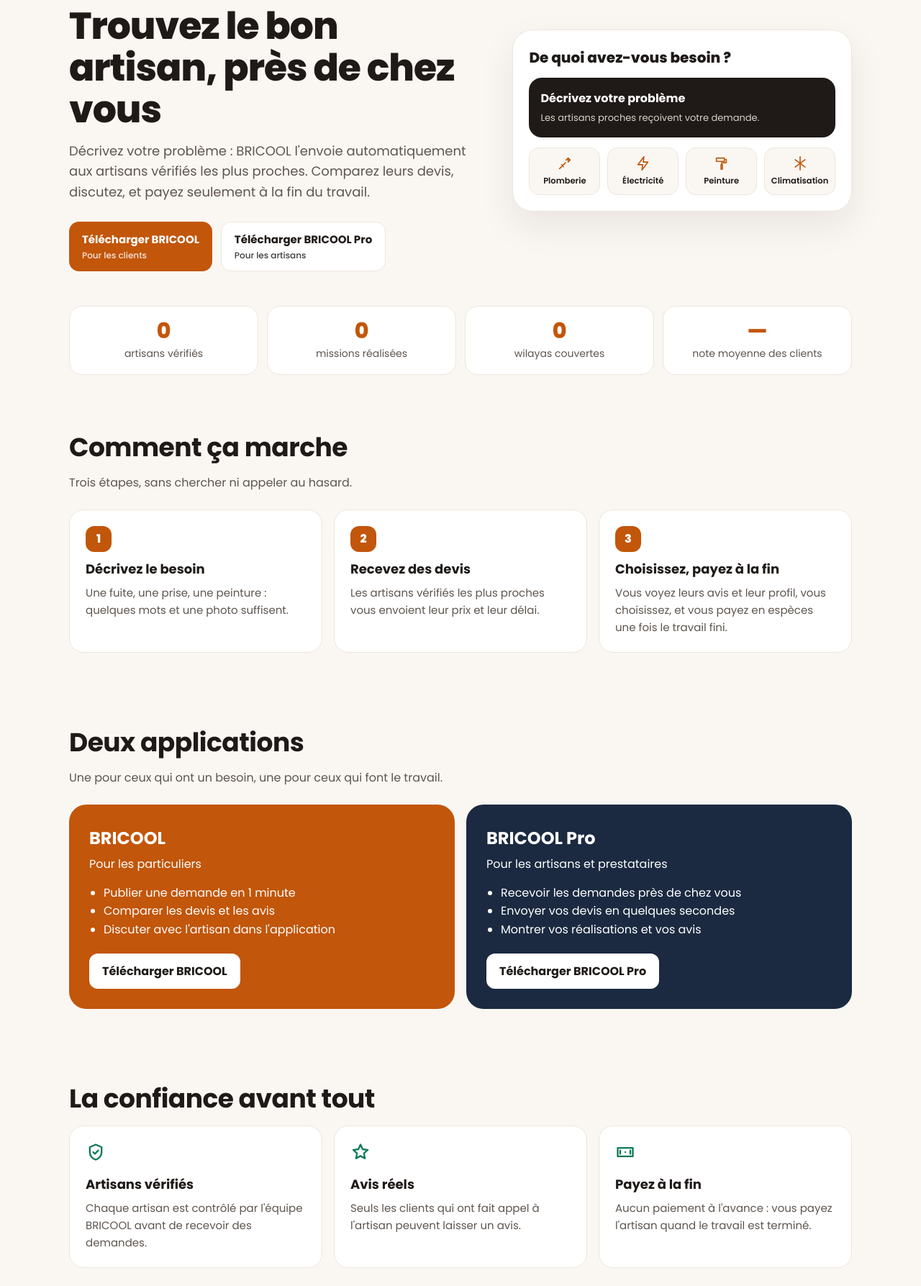
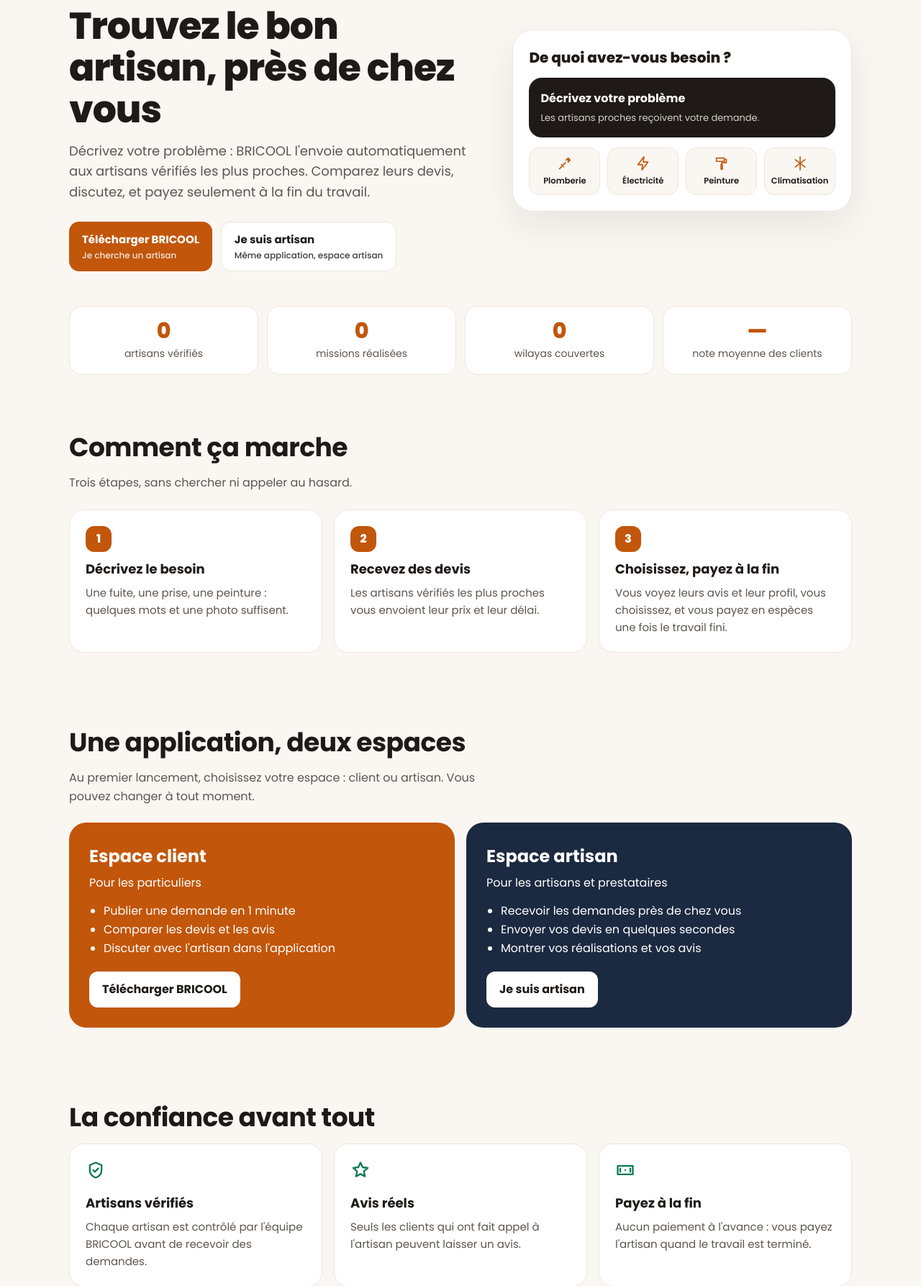
Before and after one commit to mdbrahimo19-stack/tous-types-de-bricolage, a Django app: page / in a window 1280 px wide. Shown: the part 163-1950 px from the top of the page at 72% size. Run offline with Django 5.2, Linux system fonts and the light colour scheme; data that the repository does not hold is empty.

Commit message:
Site : textes pour l'application unique (espace client / espace artisan)
Co-Authored-By: Claude Opus 5.5 <noreply@anthropic.com>

```diff
--- a/backend/apps/accounts/templates/site/accueil.html
+++ b/backend/apps/accounts/templates/site/accueil.html
@@ -142,10 +142,10 @@
   <section id="apps"><div class="wrap">
     <h2>{{ t.apps_title }}</h2><p class="sub">{{ t.apps_sub }}</p>
     <div class="apps">
-      <div class="app client"><h3>BRICOOL</h3><div>{{ t.client_for }}</div>
+      <div class="app client"><h3>{{ t.space_client }}</h3><div>{{ t.client_for }}</div>
         <ul>{% for li in t.client_points %}<li>{{ li }}</li>{% endfor %}</ul>
         <a class="dl" href="{{ download_client }}">{{ t.dl_client }}</a></div>
-      <div class="app pro"><h3>BRICOOL Pro</h3><div>{{ t.pro_for }}</div>
+      <div class="app pro"><h3>{{ t.space_pro }}</h3><div>{{ t.pro_for }}</div>
         <ul>{% for li in t.pro_points %}<li>{{ li }}</li>{% endfor %}</ul>
         <a class="dl" href="{{ download_pro }}">{{ t.dl_pro }}</a></div>
     </div>
--- a/backend/apps/accounts/views.py
+++ b/backend/apps/accounts/views.py
@@ -193,8 +193,8 @@ _SITE_TEXT = {
         "h1": "Trouvez le bon artisan, près de chez vous",
         "lead": "Décrivez votre problème : BRICOOL l'envoie automatiquement aux artisans vérifiés les plus proches. "
                 "Comparez leurs devis, discutez, et payez seulement à la fin du travail.",
-        "dl_client": "Télécharger BRICOOL", "dl_client_sub": "Pour les clients",
-        "dl_pro": "Télécharger BRICOOL Pro", "dl_pro_sub": "Pour les artisans",
+        "dl_client": "Télécharger BRICOOL", "dl_client_sub": "Je cherche un artisan", "space_client": "Espace client", "space_pro": "Espace artisan",
+        "dl_pro": "Je suis artisan", "dl_pro_sub": "Même application, espace artisan",
         "mock_q": "De quoi avez-vous besoin ?", "mock_card": "Décrivez votre problème",
         "mock_card_sub": "Les artisans proches reçoivent votre demande.",
         "how_title": "Comment ça marche", "how_sub": "Trois étapes, sans chercher ni appeler au hasard.",
@@ -204,7 +204,7 @@ _SITE_TEXT = {
             {"t": "Choisissez, payez à la fin", "p": "Vous voyez leurs avis et leur profil, vous choisissez, et vous payez "
                                                    "en espèces une fois le travail fini."},
         ],
-        "apps_title": "Deux applications", "apps_sub": "Une pour ceux qui ont un besoin, une pour ceux qui font le travail.",
+        "apps_title": "Une application, deux espaces", "apps_sub": "Au premier lancement, choisissez votre espace : client ou artisan. Vous pouvez changer à tout moment.",
         "client_for": "Pour les particuliers",
         "client_points": ["Publier une demande en 1 minute", "Comparer les devis et les avis",
                           "Discuter avec l'artisan dans l'application"],
@@ -226,13 +226,13 @@ _SITE_TEXT = {
             {"q": "BRICOOL est-il gratuit pour les clients ?", "a": "Oui. Publier une demande, recevoir des devis et discuter avec les artisans est gratuit."},
             {"q": "Comment les artisans sont-ils vérifiés ?", "a": "L'équipe BRICOOL contrôle chaque profil d'artisan avant qu'il puisse envoyer des devis."},
             {"q": "Comment se passe le paiement ?", "a": "Vous payez l'artisan directement, en espèces, à la fin du travail."},
-            {"q": "Je suis artisan : comment rejoindre BRICOOL ?", "a": "Téléchargez BRICOOL Pro, inscrivez-vous avec votre numéro et complétez votre profil : l'équipe valide votre compte."},
+            {"q": "Je suis artisan : comment rejoindre BRICOOL ?", "a": "Téléchargez BRICOOL, choisissez « Je suis artisan », inscrivez-vous avec votre numéro et complétez votre profil : l'équipe valide votre compte."},
             {"q": "Mes données sont-elles protégées ?", "a": "Oui, conformément à la loi 18-07. Votre numéro n'est partagé qu'après l'acceptation d'un devis."},
         ],
         "privacy": "Politique de confidentialité",
         "stats_label": "BRICOOL en chiffres", "stat_artisans": "artisans vérifiés", "stat_missions": "missions réalisées",
         "stat_wilayas": "wilayas couvertes", "stat_rating": "note moyenne des clients",
-        "promo_pro_title": "Vous êtes artisan ? Rejoignez BRICOOL Pro",
+        "promo_pro_title": "Vous êtes artisan ? Rejoignez BRICOOL",
         "promo_pro_text": "Recevez les demandes des clients près de chez vous. À l'inscription :",
         "promo_pro_points": "points offerts.",
         "artisans_short": "artisans", "featured_title": "Nos artisans les mieux notés",
@@ -248,8 +248,8 @@ _SITE_TEXT = {
         "switch": "Français", "eyebrow": "حرفيون موثّقون في كل الجزائر",
         "h1": "اعثر على الحرفي المناسب بالقرب منك",
         "lead": "صف مشكلتك: يرسلها BRICOOL تلقائياً إلى أقرب الحرفيين الموثّقين. قارن العروض، تحدّث معهم، وادفع فقط عند انتهاء العمل.",
-        "dl_client": "حمّل BRICOOL", "dl_client_sub": "للزبائن",
-        "dl_pro": "حمّل BRICOOL Pro", "dl_pro_sub": "للحرفيين",
+        "dl_client": "حمّل BRICOOL", "dl_client_sub": "أبحث عن حرفي", "space_client": "فضاء الزبون", "space_pro": "فضاء الحرفي",
+        "dl_pro": "أنا حرفي", "dl_pro_sub": "نفس التطبيق، فضاء الحرفي",
         "mock_q": "ماذا تحتاج؟", "mock_card": "صف مشكلتك", "mock_card_sub": "يتلقى الحرفيون القريبون طلبك.",
         "how_title": "كيف يعمل", "how_sub": "ثلاث خطوات، دون بحث أو اتصال عشوائي.",
         "steps": [
@@ -257,7 +257,7 @@ _SITE_TEXT = {
             {"t": "استلم العروض", "p": "يرسل لك أقرب الحرفيين الموثّقين السعر والمدة."},
             {"t": "اختر وادفع في النهاية", "p": "ترى آراءهم وملفاتهم، تختار، وتدفع نقداً بعد انتهاء العمل."},
         ],
-        "apps_title": "تطبيقان", "apps_sub": "واحد لمن لديه حاجة، وواحد لمن ينجز العمل.",
+        "apps_title": "تطبيق واحد، فضاءان", "apps_sub": "عند أول تشغيل اختر فضاءك: زبون أو حرفي. يمكنك التغيير في أي وقت.",
         "client_for": "للأفراد",
         "client_points": ["انشر طلباً في دقيقة", "قارن العروض والآراء", "تحدّث مع الحرفي داخل التطبيق"],
         "pro_for": "للحرفيين ومقدّمي الخدمات",
@@ -276,13 +276,13 @@ _SITE_TEXT = {
             {"q": "هل BRICOOL مجاني للزبائن؟", "a": "نعم. نشر الطلب واستلام العروض والتحدث مع الحرفيين مجاني."},
             {"q": "كيف يتم التحقق من الحرفيين؟", "a": "يتحقق فريق BRICOOL من ملف كل حرفي قبل أن يرسل العروض."},
             {"q": "كيف يتم الدفع؟", "a": "تدفع للحرفي مباشرة، نقداً، عند انتهاء العمل."},
-            {"q": "أنا حرفي: كيف أنضم إلى BRICOOL؟", "a": "حمّل BRICOOL Pro، سجّل برقمك وأكمل ملفك: يقوم الفريق بتفعيل حسابك."},
+            {"q": "أنا حرفي: كيف أنضم إلى BRICOOL؟", "a": "حمّل BRICOOL، اختر «أنا حرفي»، سجّل برقمك وأكمل ملفك: يقوم الفريق بتفعيل حسابك."},
             {"q": "هل معطياتي محمية؟", "a": "نعم، طبقاً للقانون 18-07. لا يُشارك رقمك إلا بعد قبول عرض سعر."},
         ],
         "privacy": "سياسة الخصوصية",
         "stats_label": "BRICOOL بالأرقام", "stat_artisans": "حرفي موثّق", "stat_missions": "مهمة منجزة",
         "stat_wilayas": "ولاية مغطاة", "stat_rating": "متوسط تقييم الزبائن",
-        "promo_pro_title": "أنت حرفي؟ انضم إلى BRICOOL Pro",
+        "promo_pro_title": "أنت حرفي؟ انضم إلى BRICOOL",
         "promo_pro_text": "استلم طلبات الزبائن القريبين منك. عند التسجيل:",
         "promo_pro_points": "نقطة مجانية.",
         "artisans_short": "حرفي", "featured_title": "أفضل حرفيينا تقييماً",
```
